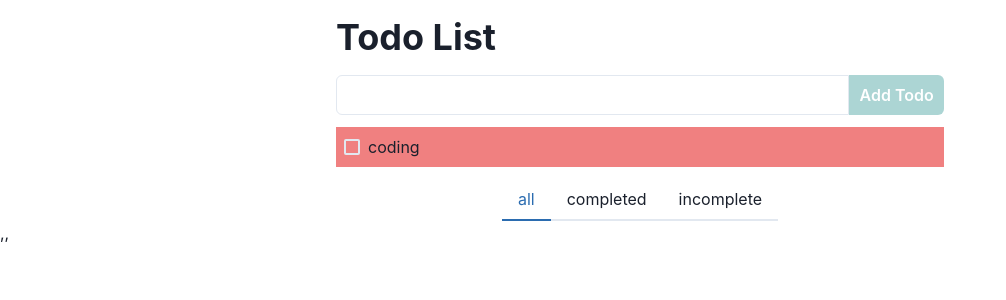
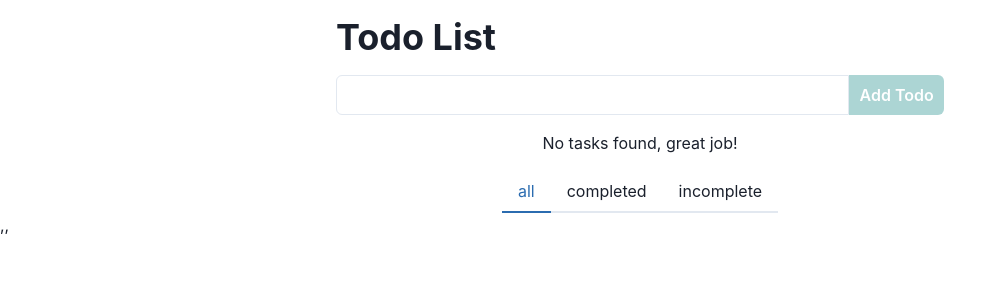
Before and after one commit to SirNathanJF/DigitalDo, a React (Create React App) app: page / in a window 1280 px wide. Shown: the top 300 px of the page, without its empty margins (0-1006 px from the left). Built offline with nearby package versions, Linux system fonts and the light colour scheme.

Commit message:
adding redux code to toggle the todo when clicked

```diff
--- a/src/components/AddTodo.js
+++ b/src/components/AddTodo.js
@@ -1,8 +1,11 @@
 import { Button, Flex, FormControl, Input } from "@chakra-ui/react";
 import { useState } from "react";
 import React from "react";
+import { useDispatch } from "react-redux";
+import { addTodo } from "../redux/actions";
 
 export const AddTodo = () => {
+  const dispatch = useDispatch();
   const [value, setValue] = useState('');
 
   const handleInput = (e) => {
@@ -12,6 +15,7 @@ export const AddTodo = () => {
 
   const handleSubmit = (e) => {
     e.preventDefault();
+    dispatch(addTodo(value));
     setValue('');
   };
 
--- a/src/components/Todo.js
+++ b/src/components/Todo.js
@@ -1,13 +1,18 @@
 import { Box, Checkbox, Text } from '@chakra-ui/react';
 import React, { useState } from 'react';
+import { useDispatch } from 'react-redux';
+import { toggleTodo } from '../redux/actions';
 
 
 export const Todo = ({ todo }) => {
+  const dispatch = useDispatch();
   const [checked, isChecked] = useState(false);
+
+  const handleCheck = () => dispatch(toggleTodo(todo.id))
 
   return (
     <Box mb={1} bgColor={!todo.completed ? 'lightcoral' : "lightgreen"} p={2}>
-      <Checkbox colorScheme="teal" isChecked={checked}>
+      <Checkbox onChange={handleCheck} colorScheme="teal" isChecked={checked}>
         <Text as={todo.completed && "del"}>{todo.content}</Text>
       </Checkbox>
     </Box>
--- a/src/components/TodoList.js
+++ b/src/components/TodoList.js
@@ -7,8 +7,8 @@ const TodoList = () => {
   const { todos } = useSelector((state) => state);
   return (
     <Box my={3}>
-      {todos.length ? todos.map(todo => (
-        <Todo key={`todo.id`} todo={todo}/>
+      {todos.todos.length ? todos.todos.map(todo => (
+        <Todo key={`todo-${todo.id}`} todo={todo}/>
       )):<Box textAlign="center" my="4">
           No tasks found, great job!
         </Box>}
--- a/src/redux/actions.js
+++ b/src/redux/actions.js
@@ -7,3 +7,10 @@ export const addTodo = (content) => ({
     content,
   },
 });
+
+export const toggleTodo = id => ({
+  type: TOGGLE_TODO,
+  payload: {
+    id,
+  },
+});
--- a/src/redux/reducer/todos.js
+++ b/src/redux/reducer/todos.js
@@ -1,11 +1,7 @@
 import { ADD_TODO, TOGGLE_TODO } from "../actionsType";
 
 const initialState = {
-  todos: [{
-    id: 1,
-    content: "coding",
-    completed: false
-  }],
+  todos: []
 }
 const todos = (state = initialState, action) => {
     switch(action.type) {
@@ -18,8 +14,15 @@ const todos = (state = initialState, action) => {
           ]
         }
 
+      case TOGGLE_TODO: {
+        const { id } = action.payload;
+        const todos = state.todos.map(obj => {
+          return obj.id === id ? { ...obj, completed: !obj.completed } : obj;
+        });
+        return { todos }
+      }
       default:
-      return state.todos;
+      return state;
     }
 };
 
```
